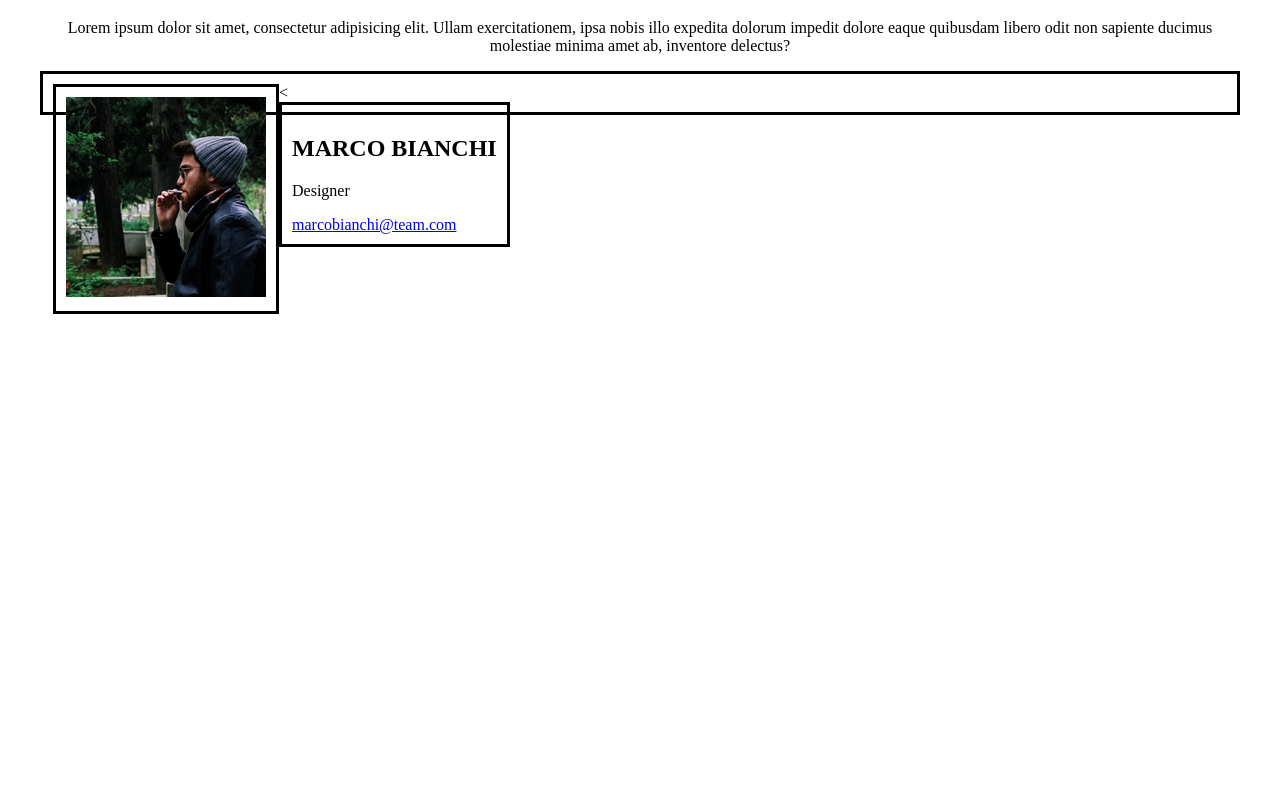
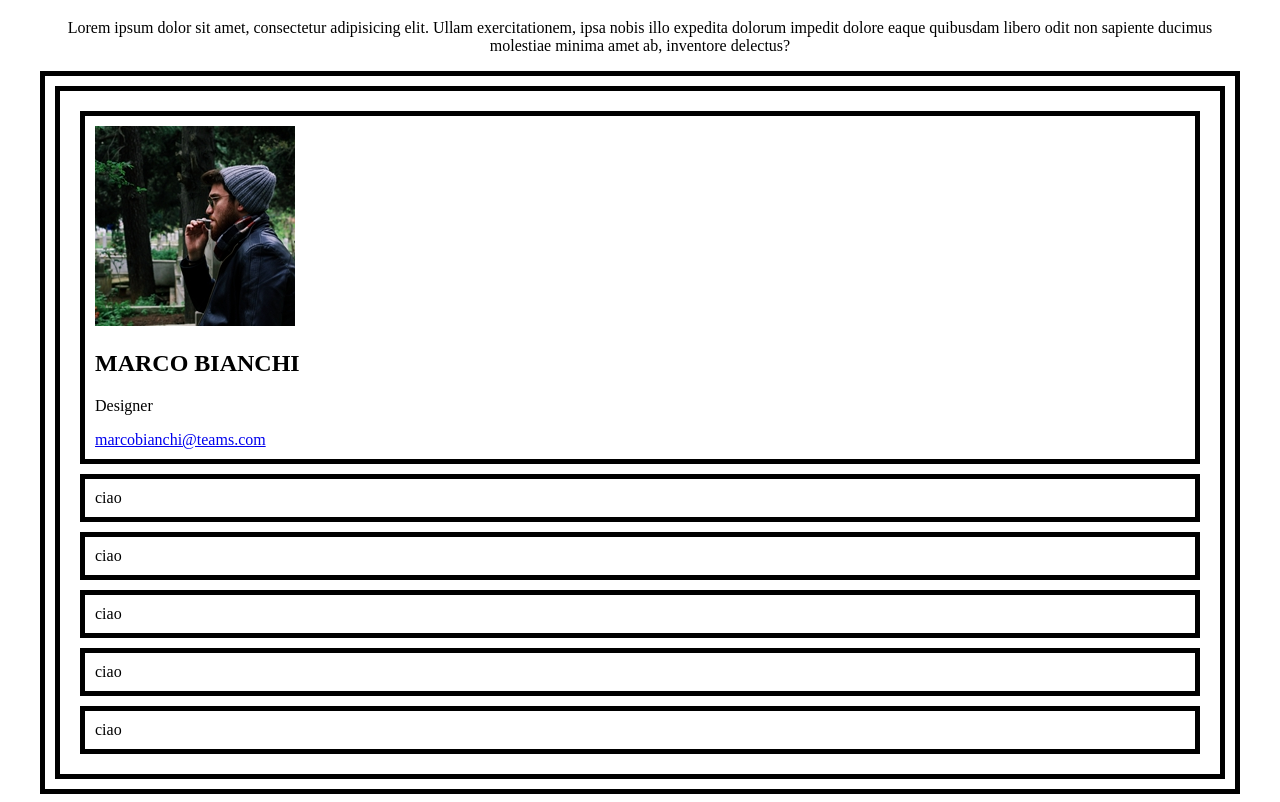
Before and after one commit to luca-masera/html-css-float-cards, a plain HTML site: page index.html in a window 1280 px wide. Shown: the part 61-863 px from the top of the page. Before the commit the page ends 800 px from the top, so only its background shows below. Drawn offline with Linux system fonts and the light colour scheme.

Commit message:
css e html

```diff
--- a/css/style.css
+++ b/css/style.css
@@ -18,20 +18,31 @@
     text-align: center;
 }
 
-.debug{
-    border: 3px solid black;
-    padding: 10px;
-}
-
-.container{
-    max-width: 1200px;
-    margin: 0 auto;
-}
 .clearflix::after{
     content: "";
     display: table;
     clear: both;
 }
-.pull-left{
+.box-grande{
+    max-width: 1200px;
+    margin: 0 auto;
+}
+.debug{
+    border: 5px solid black;
+    padding: 10px;
+
+}
+.box{
+    width: calc(100% / 6 -10px);
+    margin: 10px;
+
+}
+.pull :left {
     float: left;
 }
+.immagine1{
+     object-fit: cover;
+}
+.pull :right{
+    float: right;
+}
--- a/index.html
+++ b/index.html
@@ -20,21 +20,38 @@
                 amet ab, inventore delectus?</p>
         </header>
 
-        <!--Main contiene il p e i box-->
-        <main class="container debug">
-            <div class="box1">
-                <div class="box1 pull-left debug">
-                    <img src="img/male1.png" alt="Marco Bianchi">
+        <div class="box-grande debug">
+            <main class="clearflix debug">
+                <div class="box pull :left debug">
+                    <img class="immagine1 pull :left" src="img/male1.png" alt="foto ragazzo 1">
+                    <div>
+                        <article class="pull :right">
+                            <h2>MARCO BIANCHI</h2>
+                            <p>Designer</p>
+                            <a href="mailto:someone@example.com">marcobianchi@teams.com</a>
+                        </article>
+                    </div>
                 </div>
-                <<div>
-                    <article class="box2 pull-left debug">
-                        <h2>MARCO BIANCHI</h2>
-                        <p>Designer</p>
-                        <a href="mailto:someone@example.com">marcobianchi@team.com</a>
-                    </article>
-            </div>
-    </div>
-    </main>
+                <div class="box pull :left debug">
+                    ciao
+                </div>
+                <div class="box pull :left debug">
+                    ciao
+                </div>
+                <div class="box pull :left debug">
+                    ciao
+                </div>
+                <div class="box pull :left debug">
+                    ciao
+                </div>
+                <div class="box pull :left debug">
+                    ciao
+                </div>
+            </main>
+        </div>
+
+
+
     </div>
 </body>
 
```
